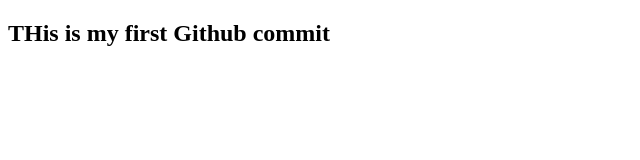
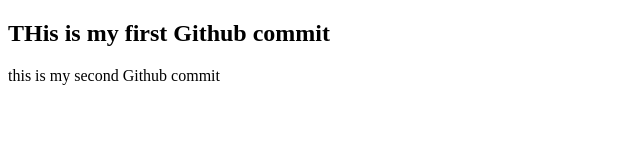
Before and after one commit to amadoteraso/githubfiles, a plain HTML site: page index.html in a window 1280 px wide. Shown: the whole page, without its empty margins (0-640 px from the left). Drawn offline with Linux system fonts and the light colour scheme.

Commit message:
first file updates

```diff
--- a/index.html
+++ b/index.html
@@ -8,5 +8,6 @@
 </head>
 <body>
     <h2>THis is my first Github commit</h2>
+    <p>this is my second Github commit</p>
 </body>
 </html>
```
